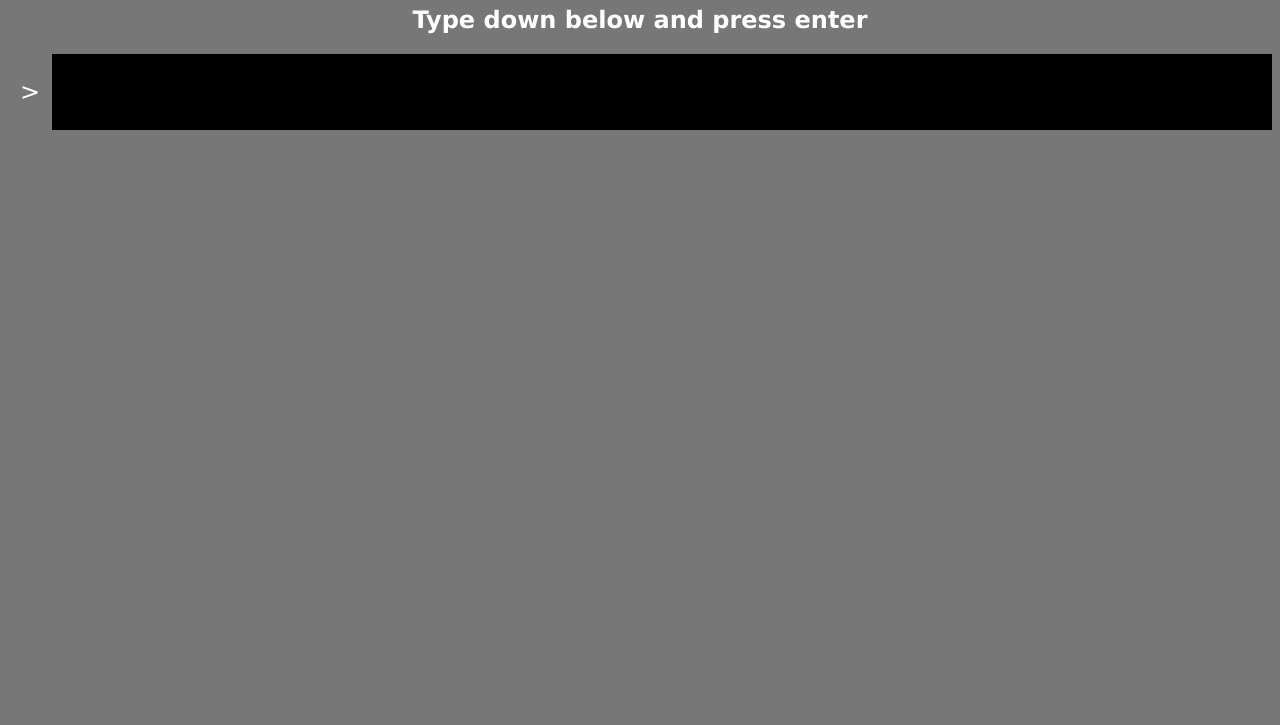
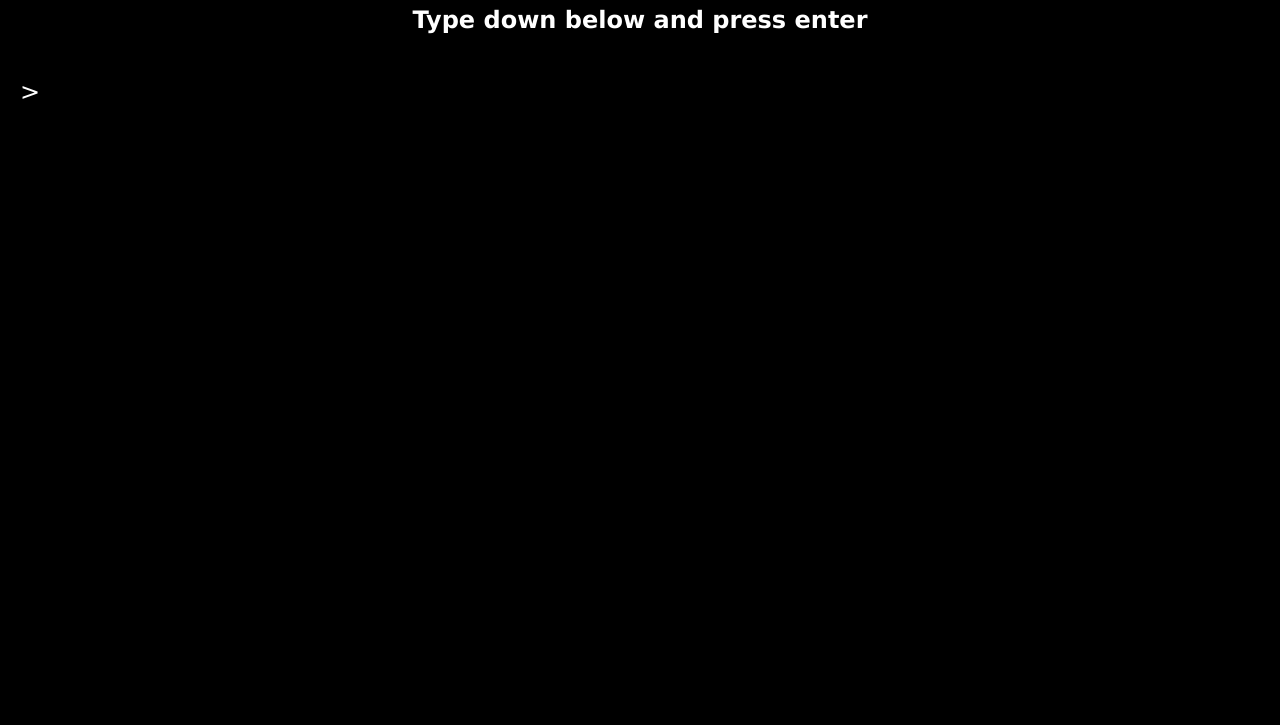
Before and after one commit to iAmNawa/nawashouse, a website: page public/index.html in a window 1280 px wide. Shown: the part 75-800 px from the top of the page. Drawn offline with Linux system fonts and the light colour scheme.

Commit message:
back to black

```diff
--- a/public/index.css
+++ b/public/index.css
@@ -1,5 +1,5 @@
 body {
-    background-color: #777;
+    background-color: black;
     color: #fff;
     font-family: verdana;
 }
```
